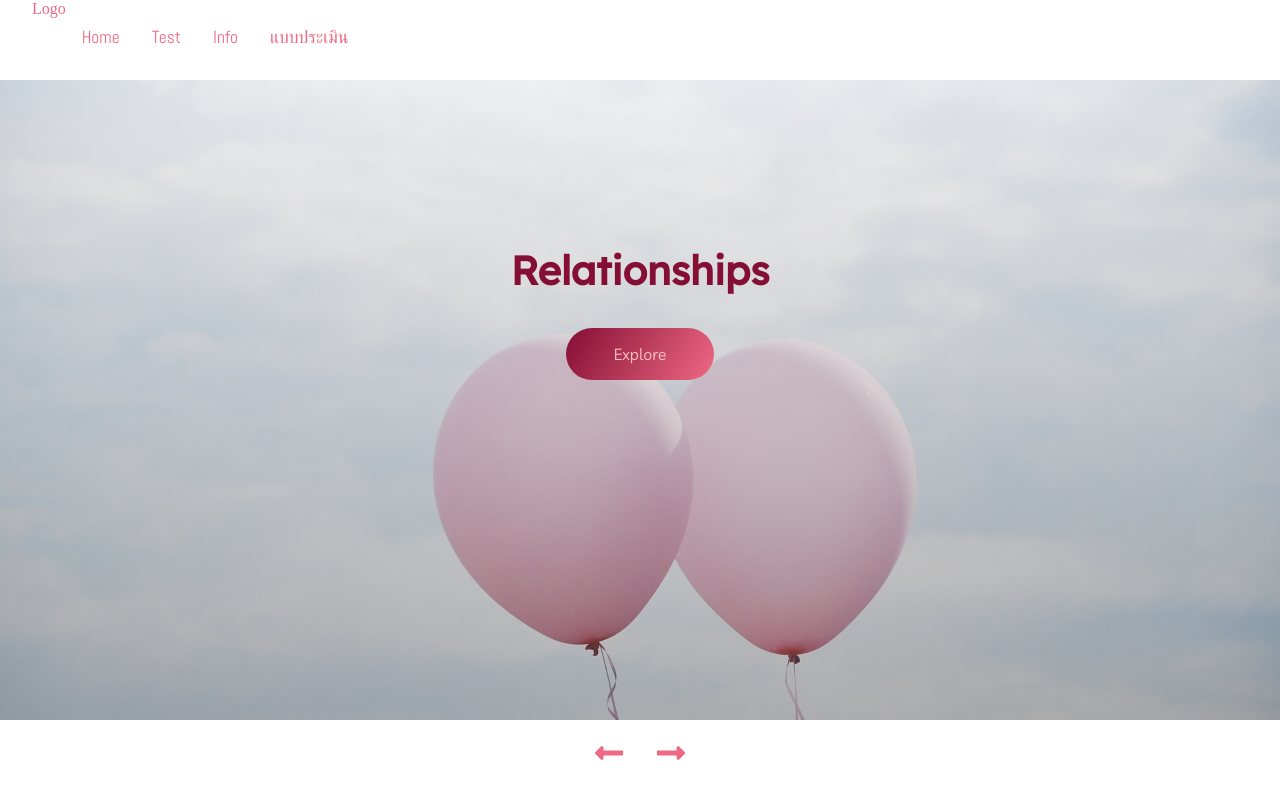
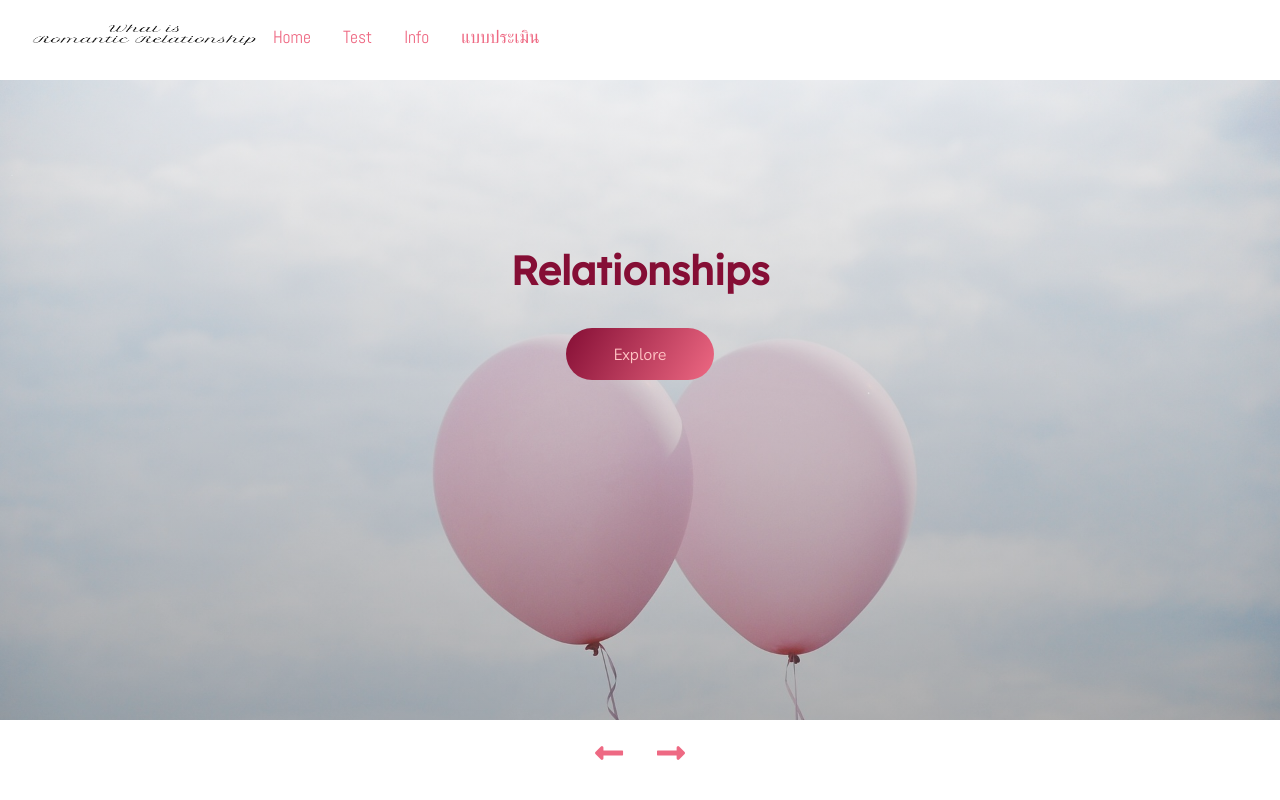
Before and after one commit to Yunoya18/Relationship, a plain HTML site: page index.html in a window 1280 px wide. Shown: the top 800 px of the page. Drawn offline with Linux system fonts and the light colour scheme; a web font is replaced by a local one.

Commit message:
Update index.html

```diff
--- a/index.html
+++ b/index.html
@@ -22,7 +22,9 @@
         <div class="nav-menu flex-row">
             <div>
                 <ul class="nav-items">
-                    <a href="index.html">Logo</a>
+                    <a href="index.html">
+                        <img src="components/Logo.png" style="width:225px;height:75px;">
+                    </a>
                     <li class="nav-link">
                         <a href="index.html">Home</a>
                     </li>
```
